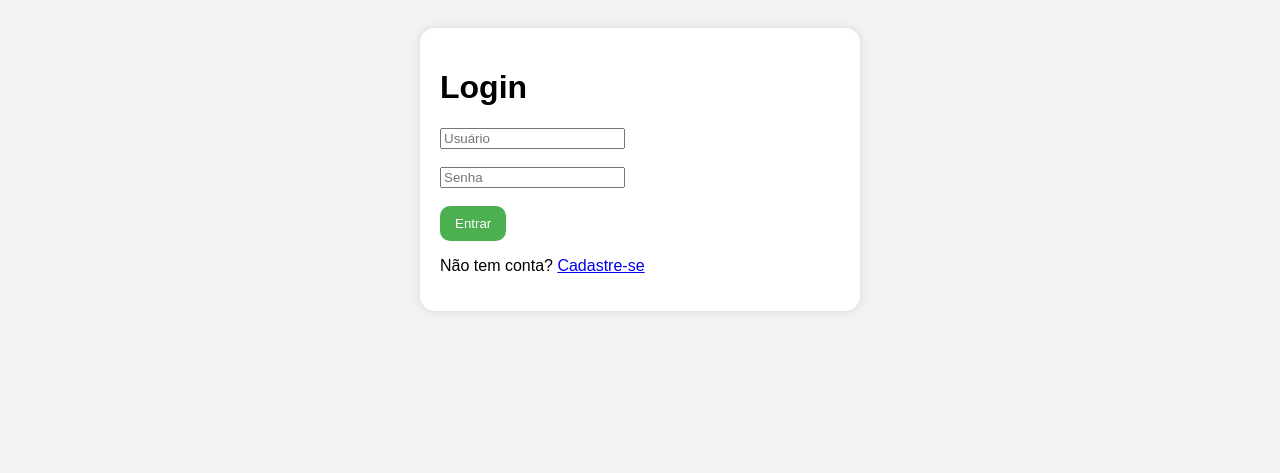
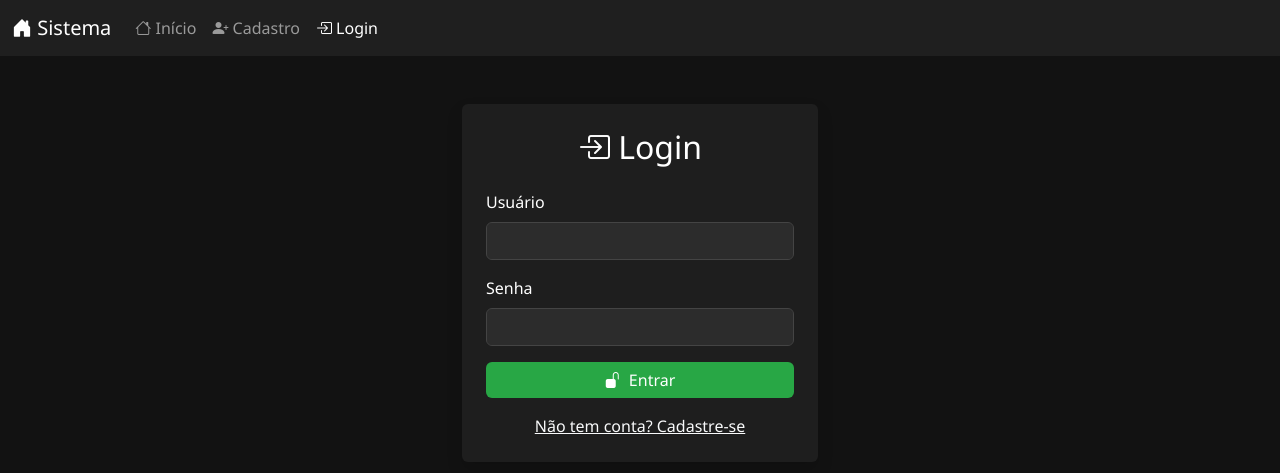
Before and after one commit to Sergiocostta/sistema-academia, a Flask app: page / in a window 1280 px wide. Shown: the top 473 px of the page. Run offline with Flask 3, Linux system fonts and the light colour scheme.

Commit message:
Atualizar o login.html

```diff
--- a/templates/login.html
+++ b/templates/login.html
@@ -1,23 +1,81 @@
-
 <!DOCTYPE html>
 <html lang="pt-br">
 <head>
   <meta charset="UTF-8">
   <title>Login</title>
-  <link rel="stylesheet" href="/static/style.css">
+  <meta name="viewport" content="width=device-width, initial-scale=1" />
+  <link href="https://cdn.jsdelivr.net/npm/bootstrap@5.3.0/dist/css/bootstrap.min.css" rel="stylesheet">
+  <link href="https://cdn.jsdelivr.net/npm/bootstrap-icons@1.10.5/font/bootstrap-icons.css" rel="stylesheet">
+  <style>
+    body {
+      background-color: #121212;
+      color: #fff;
+      font-family: 'Segoe UI', sans-serif;
+    }
+    .bg-dark-nav { background-color: #1f1f1f; }
+    .card { background-color: #1e1e1e; border: none; animation: fadeIn 0.5s ease-in-out; }
+    .form-control {
+      background-color: #2c2c2c;
+      color: #fff;
+      border: 1px solid #444;
+    }
+    .form-control::placeholder { color: #aaa; }
+    .form-control:focus {
+      border-color: #28a745;
+      box-shadow: 0 0 0 0.25rem rgba(40, 167, 69, 0.25);
+    }
+    .btn-success { background-color: #28a745; border: none; }
+    .btn-success:hover { background-color: #218838; }
+    @keyframes fadeIn {
+      from { opacity: 0; transform: translateY(10px); }
+      to { opacity: 1; transform: translateY(0); }
+    }
+  </style>
 </head>
 <body>
-  <div class="container">
-    <h1>Login</h1>
-    {% if erro %}
-      <p style="color: red;">{{ erro }}</p>
-    {% endif %}
-    <form method="POST">
-      <input type="text" name="usuario" placeholder="Usuário" required><br><br>
-      <input type="password" name="senha" placeholder="Senha" required><br><br>
-      <button type="submit" class="button">Entrar</button>
-    </form>
-    <p>Não tem conta? <a href="/cadastro">Cadastre-se</a></p>
+  <nav class="navbar navbar-expand-lg bg-dark-nav navbar-dark">
+    <div class="container-fluid">
+      <a class="navbar-brand" href="#"><i class="bi bi-house-door-fill"></i> Sistema</a>
+      <button class="navbar-toggler" type="button" data-bs-toggle="collapse" data-bs-target="#menu">
+        <span class="navbar-toggler-icon"></span>
+      </button>
+      <div class="collapse navbar-collapse" id="menu">
+        <ul class="navbar-nav me-auto mb-2 mb-lg-0">
+          <li class="nav-item"><a class="nav-link" href="#"><i class="bi bi-house"></i> Início</a></li>
+          <li class="nav-item"><a class="nav-link" href="{{ url_for('cadastro') }}"><i class="bi bi-person-plus-fill"></i> Cadastro</a></li>
+          <li class="nav-item"><a class="nav-link active" href="{{ url_for('login') }}"><i class="bi bi-box-arrow-in-right"></i> Login</a></li>
+        </ul>
+      </div>
+    </div>
+  </nav>
+  <div class="container my-5">
+    <div class="row justify-content-center">
+      <div class="col-12 col-sm-10 col-md-6 col-lg-5 col-xl-4">
+        <div class="card p-4 shadow">
+          <h2 class="text-center mb-4" style="color: #ffffff;">
+            <i class="bi bi-box-arrow-in-right"></i> Login
+          </h2>
+          {% if erro %}
+            <div class="alert alert-danger text-center">{{ erro }}</div>
+          {% endif %}
+          <form action="{{ url_for('login') }}" method="post">
+            <div class="mb-3">
+              <label for="usuario" class="form-label" style="color: #ffffff;">Usuário</label>
+              <input type="text" class="form-control" id="usuario" name="usuario" required>
+            </div>
+            <div class="mb-3">
+              <label for="senha" class="form-label" style="color: #ffffff;">Senha</label>
+              <input type="password" class="form-control" id="senha" name="senha" required>
+            </div>
+            <button type="submit" class="btn btn-success w-100"><i class="bi bi-unlock-fill me-1"></i> Entrar</button>
+          </form>
+          <div class="text-center mt-3">
+            <a href="{{ url_for('cadastro') }}" class="text-light">Não tem conta? Cadastre-se</a>
+          </div>
+        </div>
+      </div>
+    </div>
   </div>
+  <script src="https://cdn.jsdelivr.net/npm/bootstrap@5.3.0/dist/js/bootstrap.bundle.min.js"></script>
 </body>
 </html>
```
